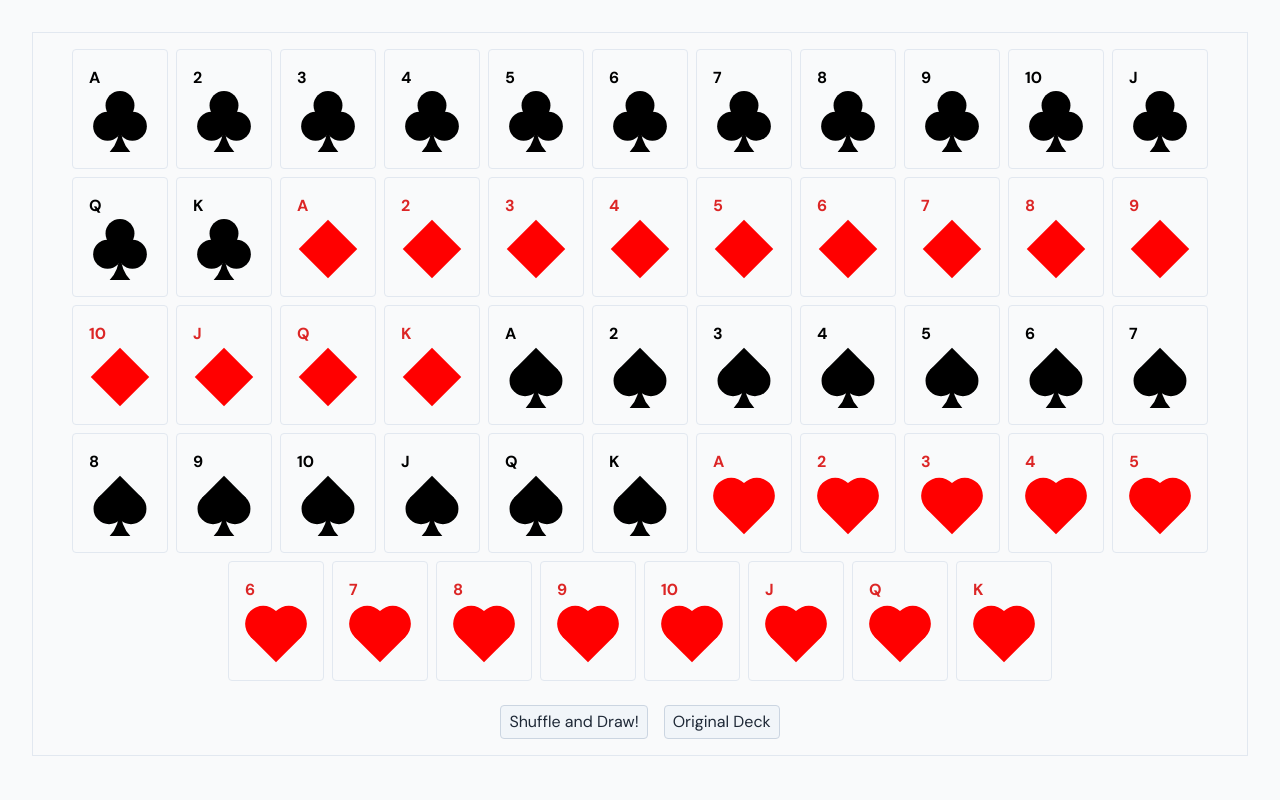
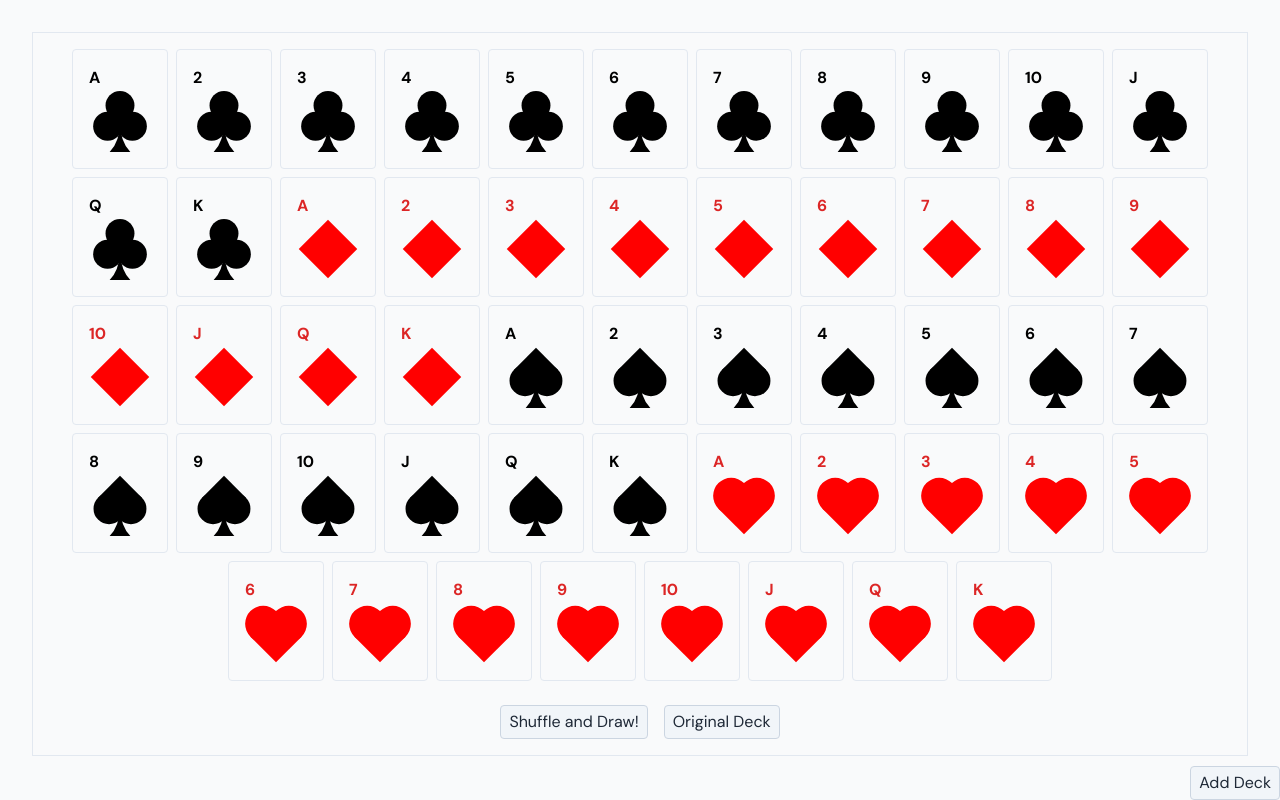
Before and after one commit to KianSenpai/phazero, a React (Vite) app: page / in a window 1280 px wide. Built offline with nearby package versions, Linux system fonts and the light colour scheme.

Commit message:
add: add new deck

```diff
--- a/src/pages/home/index.tsx
+++ b/src/pages/home/index.tsx
@@ -1,9 +1,28 @@
 import Deck from '../../components/deck'
+import { useState } from 'react'
 
 export default function Home() {
+    const [deckCount, setDeckCount] = useState(1)
+    const changeDeckCount = () => {
+        setDeckCount(deckCount + 1)
+    }
     return (
-        <div className="flex flex-col gap-4 p-8">
-            <Deck />
-        </div>
+        <>
+            <div className="flex flex-col gap-4 p-8">
+                {Array(deckCount)
+                    .fill(null)
+                    .map((_, index) => (
+                        <Deck key={`deck-${index}`} />
+                    ))}
+            </div>
+            <div className="fixed bottom-0 right-0 flex gap-4">
+                <button
+                    onClick={changeDeckCount}
+                    className="rounded border border-slate-300 bg-slate-100 px-2 py-1"
+                >
+                    Add Deck
+                </button>
+            </div>
+        </>
     )
 }
```
